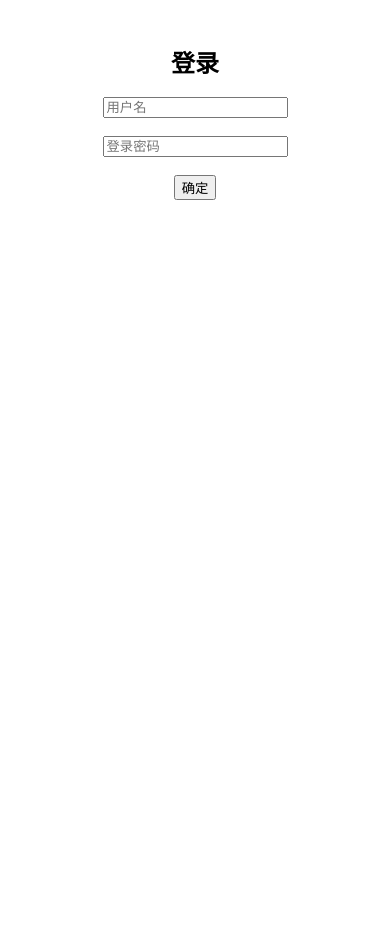
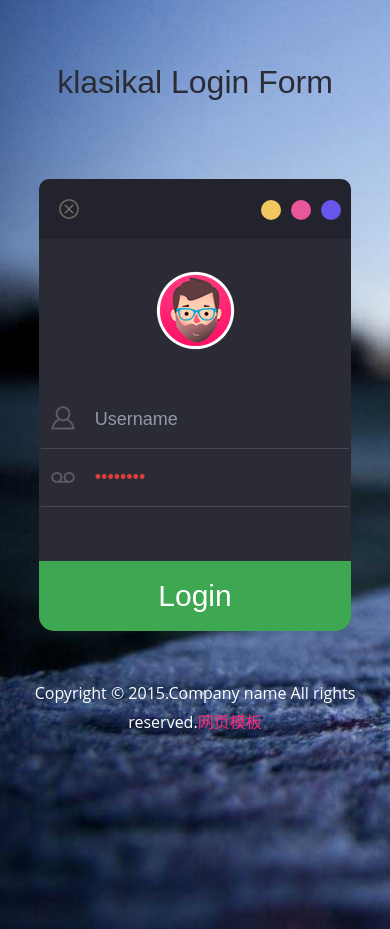
Before and after one commit to lybbq/TinyWeb, a plain HTML site: page TinyWebServer-raw_version/root/log.html in a window 390 px wide. Before the commit the page ends 844 px from the top, so only its background shows below. Drawn offline with nearby package versions, Linux system fonts and the light colour scheme; a web font is replaced by a local one.

Commit message:
create new log

```diff
--- /dev/null
+++ b/TinyWebServer-raw_version/root/css/style.css
@@ -0,0 +1,353 @@
+/*--
+Author: W3layouts
+Author URL: http://w3layouts.com
+License: Creative Commons Attribution 3.0 Unported
+License URL: http://creativecommons.org/licenses/by/3.0/
+--*/
+/* reset */
+html,body,div,span,applet,object,iframe,h1,h2,h3,h4,h5,h6,p,blockquote,pre,a,abbr,acronym,address,big,cite,code,del,dfn,em,img,ins,kbd,q,s,samp,small,strike,strong,sub,sup,tt,var,b,u,i,dl,dt,dd,ol,nav ul,nav li,fieldset,form,label,legend,table,caption,tbody,tfoot,thead,tr,th,td,article,aside,canvas,details,embed,figure,figcaption,footer,header,hgroup,menu,nav,output,ruby,section,summary,time,mark,audio,video{margin:0;padding:0;border:0;font-size:100%;font:inherit;vertical-align:baseline;}
+article, aside, details, figcaption, figure,footer, header, hgroup, menu, nav, section {display: block;}
+ol,ul{list-style:none;margin:0px;padding:0px;}
+blockquote,q{quotes:none;}
+blockquote:before,blockquote:after,q:before,q:after{content:'';content:none;}
+table{border-collapse:collapse;border-spacing:0;}
+/* start editing from here */
+a{text-decoration:none;}
+.txt-rt{text-align:right;}/* text align right */
+.txt-lt{text-align:left;}/* text align left */
+.txt-center{text-align:center;}/* text align center */
+.float-rt{float:right;}/* float right */
+.float-lt{float:left;}/* float left */
+.clear{clear:both;}/* clear float */
+.pos-relative{position:relative;}/* Position Relative */
+.pos-absolute{position:absolute;}/* Position Absolute */
+.vertical-base{	vertical-align:baseline;}/* vertical align baseline */
+.vertical-top{	vertical-align:top;}/* vertical align top */
+nav.vertical ul li{	display:block;}/* vertical menu */
+nav.horizontal ul li{	display: inline-block;}/* horizontal menu */
+img{max-width:100%;}
+/*end reset*/
+/****-----start-body----****/
+body{
+	background: url(../images/bg1.jpg) no-repeat 0px 0px;
+	font-family: 'Open Sans', sans-serif;
+	background-size:cover;
+	-webkit-background-size:cover;
+	-moz-background-size:cover;
+	-o-background-size:cover;
+	min-height:1050px;
+}
+.wrap{
+	margin: 0 auto;
+	width: 80%;
+}
+body a,form li,input[type="submit"],input[type="text"],.sixth-login input[type="submit"],.third-login input[type="submit"]{
+	transition: 0.1s all;
+	-webkit-transition: 0.1s all;
+	-moz-transition: 0.1s all;
+	-o-transition: 0.1s all;
+}
+/*--close--*/
+.close{
+background: url('../images/close.png') no-repeat 0px 0px;
+  cursor: pointer;
+  width: 20px;
+  height: 20px;
+  position: absolute;
+  left: 20px;
+  top: 20px;
+  -webkit-transition: color 0.2s ease-in-out;
+  -moz-transition: color 0.2s ease-in-out;
+  -o-transition: color 0.2s ease-in-out;
+  transition: color 0.2s ease-in-out;
+}
+/*--/close--*/
+h1 {
+	font-family: 'Exo 2', sans-serif;
+	  text-align: center;
+	  padding-top: 4em;
+	  font-weight: 400;
+	  color: #2B2B36;
+	  font-size: 2em;
+}
+.login-form {
+	background: #2b2b36;
+	position: relative;
+	width: 30%;
+	margin: 3% auto 0 auto;
+	text-align: center;
+	border-radius: 15px;
+	-webkit-border-radius: 15px;
+	-moz-border-radius: 15px;
+	-o-border-radius: 15px;
+}
+.head img {
+	width: 100%;
+}
+.avtar img {
+  margin: 2em 0 0;
+}
+.head-info {
+  padding: 5px 0;
+  text-align: center;
+  font-weight: 600;
+  font-size: 2em;
+  color: #fff;
+  background: #23232e;
+  height: 50px;
+	border-top-left-radius: 10px;
+	-webkit-border-top-left-radius: 10px;
+	-moz-border-top-left-radius: 10px;
+	-o-border-top-left-radius: 10px;
+	border-top-right-radius: 10px;
+	-webkit-border-top-right-radius: 10px;
+	-moz-border-top-right-radius: 10px;
+	-o-border-top-right-radius: 10p
+}
+input[type="text"] {
+	  width: 70%;
+	  padding: 1em 2em 1em 3em;
+	  color: #9199aa;
+	  font-size: 18px;
+	  outline: none;
+	  background: url(../images/adm.png) no-repeat 10px 15px;
+	  border: none;
+	  font-weight: 100;
+	  border-bottom: 1px solid#484856;
+	  margin-top: 2em;
+}
+ input[type="password"]{
+	  width: 70%;
+	  padding: 1em 2em 1em 3em;
+	  color: #dd3e3e;
+	  font-size: 18px;
+	  outline: none;
+	  background: url(../images/key.png) no-repeat 10px 23px;
+	  border: none;
+	  font-weight: 100;
+	  border-bottom: 1px solid#484856;
+	  margin-bottom: 3em;
+ }
+.key {
+   background: url(../images/pass.png) no-repeat 447px 17px;
+}
+input[type="submit"]{
+  font-size: 30px;
+  color: #fff;
+  outline: none;
+  border: none;
+  background: #3ea751;
+  width: 100%;
+  padding: 18px 0;
+  border-bottom-left-radius: 15px;
+	-webkit-border-bottom-left-radius: 15px;
+	-moz-border-bottom-left-radius: 15px;
+	-o-border-bottom-left-radius: 15px;
+	border-bottom-right-radius: 15px;
+	-webkit-border-bottom-right-radius: 15px;
+	-moz-border-bottom-right-radius: 15px;
+	-o-border-bottom-right-radius: 15px;
+	cursor: pointer;
+}
+input[type="submit"]:hover {
+	background: #ff2775;
+  border-bottom-left-radius: 15px;
+	-webkit-border-bottom-left-radius: 15px;
+	-moz-border-bottom-left-radius: 15px;
+	-o-border-bottom-left-radius: 15px;
+	border-bottom-right-radius: 15px;
+	-webkit-border-bottom-right-radius: 15px;
+	-moz-border-bottom-right-radius: 15px;
+	-o-border-bottom-right-radius: 15px;
+  	transition: 1s all;
+	-webkit-transition: 1s all;
+	-moz-transition: 1s all;
+	-o-transition: 1s all;
+}
+label.lbl-1 {
+  background: #6756ea;
+  width: 20px;
+  height: 20px;
+  display: block;
+  float: right;
+  border-radius: 50%;
+  margin: 16px 10px 0px 0px;
+}
+label.lbl-2 {
+  background: #ea569a;
+  width: 20px;
+  height: 20px;
+  display: block;
+  float: right;
+  border-radius: 50%;
+   margin: 16px 10px 0px 0px;
+}
+label.lbl-3 {
+  background: #f1c85f;
+  width: 20px;
+  height: 20px;
+  display: block;
+  float: right;
+  border-radius: 50%;
+  margin: 16px 10px 0px 0px;
+}
+/*--copyrights--*/
+.copy-rights{
+	text-align: center;
+	margin-top: 8em;
+}
+.copy-rights p{
+	color:#FFF;
+	font-size: 1em;
+	line-height:1.8em;
+}
+.copy-rights p a{
+	color:#ff2a75;
+	-webkit-transition: all 0.3s ease-out;
+	-moz-transition: all 0.3s ease-out;
+	-ms-transition: all 0.3s ease-out;
+	-o-transition: all 0.3s ease-out;
+	transition: all 0.3s ease-out;
+	text-decoration:none;
+}
+.copy-rights p a:hover{
+	color:#3faa53;
+	text-decoration:none;
+		transition: 0.1s all;
+	-webkit-transition: 0.1s all;
+	-moz-transition: 0.1s all;
+	-o-transition: 0.1s all;
+}
+/*--/copyrights--*/
+/*--start-responsive-design--*/
+@media (max-width:1440px){
+	.key {
+	  background: url(../images/pass.png) no-repeat 376px 17px;
+	}
+
+	body {
+	  min-height: 811px;
+	}
+}
+@media (max-width:1366px){
+	.key {
+	  background: url(../images/pass.png) no-repeat 358px 19px;
+	}
+	.copy-rights {
+	  margin-top: 3em;
+	}
+	body {
+	  min-height: 768px;
+	}
+}
+@media (max-width:1280px){
+	.key {
+	   background: url(../images/pass.png) no-repeat 336px 18px;
+	}
+	body {
+	  min-height: 711px;
+	}
+	.copy-rights {
+	  margin-top: 0.5em;
+	}
+}
+@media (max-width:1024px){
+	.login-form {
+	  width: 37%;
+	}
+	.key {
+	   background: url(../images/pass.png) no-repeat 339px 18px;
+	}
+	.copy-rights {
+	  margin-top: 3em;
+	}
+	h1 {
+	  padding-top: 2em;
+	}
+	body {
+	  min-height: 675px;
+	}
+}
+@media (max-width:768px){
+	.login-form {
+	  width: 50%;
+	    margin: 12% auto 0 auto;
+	}
+	.key {
+	  background: url(../images/pass.png) no-repeat 342px 18px;
+	}
+	body {
+	  min-height: 929px;
+	}
+}
+@media (max-width:640px){
+	.login-form {
+	  width: 60%;
+	  margin: 20% auto 0 auto;
+	}
+	.key {
+	  background: url(../images/pass.png) no-repeat 342px 19px;
+	}
+}
+@media (max-width:480px){
+	.login-form {
+	  width: 80%;
+	}
+}
+@media (max-width:320px){
+	h1 {
+	  padding-top: 1em;
+	  font-size: 1.5em;
+	}
+	.login-form {
+	  width: 90%;
+	  margin: 10% auto 0 auto;
+	}
+	input[type="text"] {
+	  width: 62%;
+	  padding: 1.2em 2em .5em 2.5em;
+	  font-size: 17px;
+	  margin-top: .5em;
+	}
+	input[type="password"] {
+		width: 62%;
+		padding: 1.2em 2em .5em 2.5em;
+		font-size: 17px;
+		margin-top: .5em;
+		margin-bottom: 2em;
+		  background: url(../images/key.png) no-repeat 8px 23px;
+	}
+	.key {
+	  background: url(../images/pass.png) no-repeat 235px 27px;
+	}
+	.avtar img {
+	  margin: 1.1em 0 0;
+	}
+	.head-info {
+	  height: 35px;
+	  }
+	label.lbl-1 {
+	  margin: 8px 10px 0px 0px;
+	}
+	label.lbl-2 {
+	  margin: 8px 10px 0px 0px;
+	}
+	label.lbl-3 {
+	  margin: 8px 10px 0px 0px;
+	}
+	.close {
+	  left: 16px;
+	  top: 13px;
+	}
+	.copy-rights {
+	  margin-top: 2em;
+	}
+	body {
+	    min-height: 504px;
+	}
+	input[type="submit"] {
+	  font-size: 28px;
+	  padding: 10px 0;
+	}
+}
+/*--end-responsive-design--*/
--- a/TinyWebServer-raw_version/root/log.html
+++ b/TinyWebServer-raw_version/root/log.html
@@ -1,20 +1,50 @@
 <!DOCTYPE html>
 <html>
 <head>
-        <meta charset="UTF-8">
-        <title>Sign in</title>
+<title>Login</title>
+<meta name="viewport" content="width=device-width, initial-scale=1">
+<script type="application/x-javascript"> addEventListener("load", function() { setTimeout(hideURLbar, 0); }, false); function hideURLbar(){ window.scrollTo(0,1); } </script>
+<meta name="keywords" content="Flat Dark Web Login Form Responsive Templates, Iphone Widget Template, Smartphone login forms,Login form, Widget Template, Responsive Templates, a Ipad 404 Templates, Flat Responsive Templates" />
+<link href="css/style.css" rel='stylesheet' type='text/css' />
+<!--webfonts-->
+<link href='http://fonts.useso.com/css?family=PT+Sans:400,700,400italic,700italic|Oswald:400,300,700' rel='stylesheet' type='text/css'>
+<link href='http://fonts.useso.com/css?family=Exo+2' rel='stylesheet' type='text/css'>
+<!--//webfonts-->
+<script src="http://ajax.useso.com/ajax/libs/jquery/1.11.0/jquery.min.js"></script>
 </head>
 <body>
-<br/>
-<br/>
-    <div align="center"><font size="5"> <strong>登录</strong></font></div>
-    <br/>
-        <div class="login">
+<script>$(document).ready(function(c) {
+	$('.close').on('click', function(c){
+		$('.login-form').fadeOut('slow', function(c){
+	  		$('.login-form').remove();
+		});
+	});
+});
+</script>
+ <!--SIGN UP-->
+ <h1>klasikal Login Form</h1>
+<div class="login-form">
+	<div class="close"> </div>
+		<div class="head-info">
+			<label class="lbl-1"> </label>
+			<label class="lbl-2"> </label>
+			<label class="lbl-3"> </label>
+		</div>
+			<div class="clear"> </div>
+	<div class="avtar">
+		<img src="images/avtar.png" />
+	</div>
 			<form action="2CGISQL.cgi" method="post">
-                        <div align="center"><input type="text" name="user" placeholder="用户名" required="required"></div><br/>
-                        <div align="center"><input type="password" name="password" placeholder="登录密码" required="required"></div><br/>
-                        <div align="center"><button type="submit">确定</button></div>
+					<input type="text" class="text" value="Username" onfocus="this.value = '';" onblur="if (this.value == '') {this.value = 'Username';}" >
+						<div class="key">
+					<input type="password" value="Password" onfocus="this.value = '';" onblur="if (this.value == '') {this.value = 'Password';}">
+						</div>
+						<div class="signin"> <input type="submit" value="Login"></div>
 			</form>
 </div>
+ <div class="copy-rights">
+					<p>Copyright &copy; 2015.Company name All rights reserved.<a target="_blank" href="http://sc.chinaz.com/moban/">&#x7F51;&#x9875;&#x6A21;&#x677F;</a></p>
+			</div>
+
 </body>
 </html>
```
Also changed, not shown: TinyWebServer-raw_version/root/judge - 副本.html (added, +24 -0 lines), TinyWebServer-raw_version/root/log1.html (added, +20 -0 lines), TinyWebServer-raw_version/root/images/adm.png (added), TinyWebServer-raw_version/root/images/avtar.png (added), TinyWebServer-raw_version/root/images/bg1.jpg (added), TinyWebServer-raw_version/root/images/close.png (added), TinyWebServer-raw_version/root/images/key.png (added), TinyWebServer-raw_version/root/images/pass.png (added), 5 other files. Lines whose indentation alone changed are shown as unchanged.
